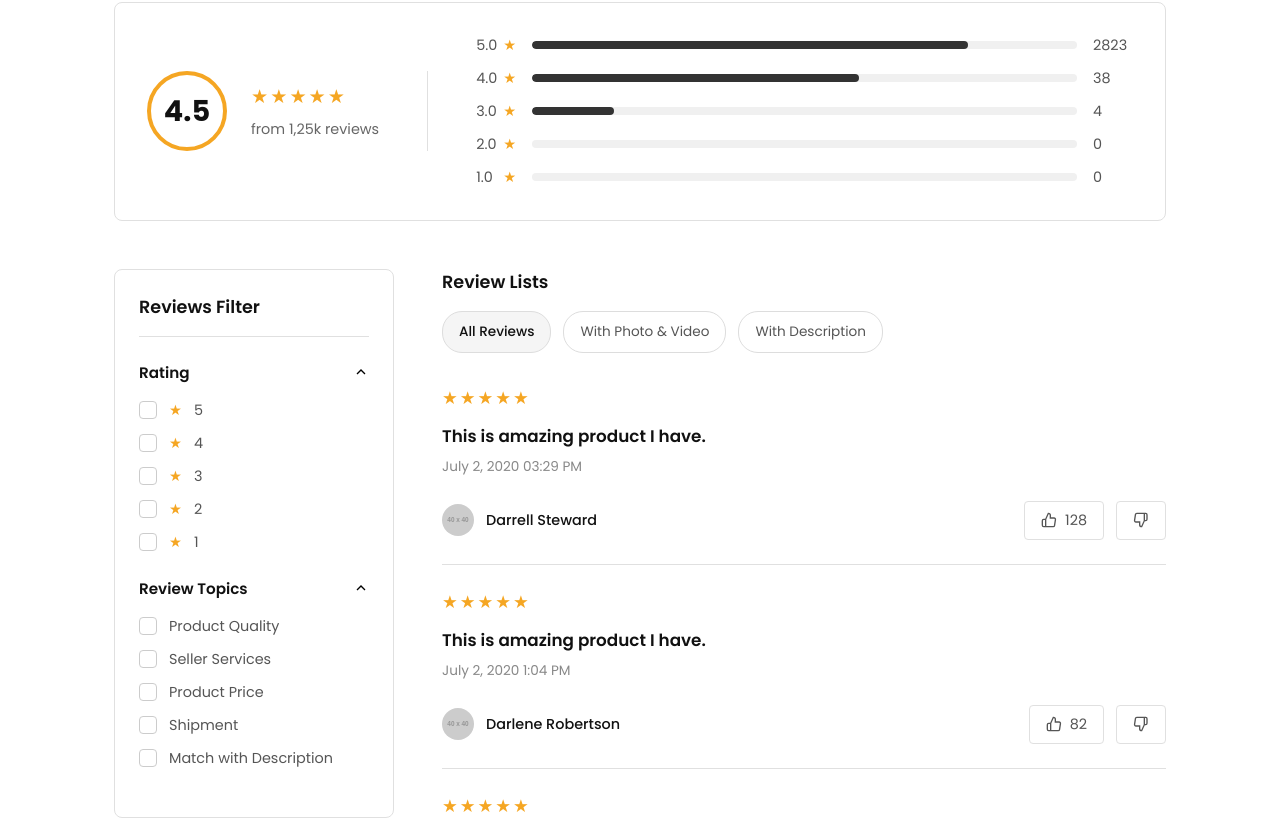
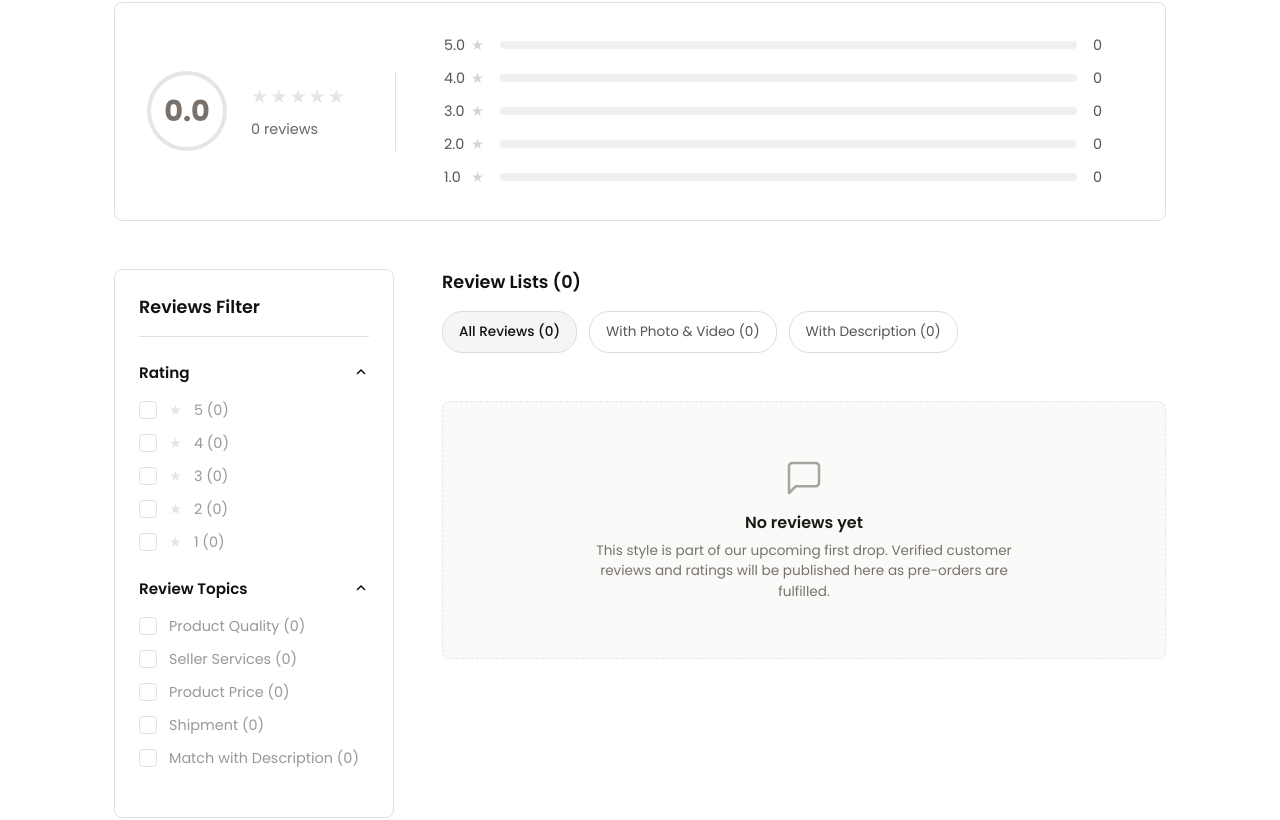
Before and after one commit to rushish-mewada/throve-frontend, a Next.js app: page /product/asymmetric-mandarin-shirt in a window 1280 px wide. Shown: the part 1537-2357 px from the top of the page. Built offline with nearby package versions, Linux system fonts and the light colour scheme; a web font is replaced by a local one.

Commit message:
feat(storefront): update ProductReviews component to show zero reviews with clean empty state

```diff
--- a/src/app/(shop)/product/[handle]/_components/ProductReviews/ProductReviews.js
+++ b/src/app/(shop)/product/[handle]/_components/ProductReviews/ProductReviews.js
@@ -2,6 +2,18 @@ import Image from 'next/image';
 import styles from './ProductReviews.module.css';
 
 export default function ProductReviews() {
+  const reviews = [];
+  const reviewCount = reviews.length;
+  const averageScore = reviewCount > 0 ? '4.5' : '0.0';
+
+  const ratingBars = [
+    { stars: '5.0', percent: 0, count: 0 },
+    { stars: '4.0', percent: 0, count: 0 },
+    { stars: '3.0', percent: 0, count: 0 },
+    { stars: '2.0', percent: 0, count: 0 },
+    { stars: '1.0', percent: 0, count: 0 },
+  ];
+
   return (
     <section className={styles.section}>
       <h2 className={styles.title}>Product Reviews</h2>
@@ -9,25 +21,28 @@ export default function ProductReviews() {
       {/* Top Stats Box */}
       <div className={styles.statsBox}>
         <div className={styles.averageScore}>
-          <div className={styles.scoreCircle}>
-            <span>4.5</span>
+          <div
+            className={styles.scoreCircle}
+            style={reviewCount === 0 ? { borderColor: '#e7e5e4', color: '#78716c' } : undefined}
+          >
+            <span>{averageScore}</span>
           </div>
           <div className={styles.scoreDetails}>
-            <div className={styles.stars}>★★★★★</div>
-            <span className={styles.reviewCount}>from 1,25k reviews</span>
+            <div className={styles.stars} style={reviewCount === 0 ? { color: '#e7e5e4' } : undefined}>
+              ★★★★★
+            </div>
+            <span className={styles.reviewCount}>
+              {reviewCount === 0 ? '0 reviews' : `from ${reviewCount} reviews`}
+            </span>
           </div>
         </div>
 
         <div className={styles.ratingBars}>
-          {[
-            { stars: '5.0', percent: 80, count: 2823 },
-            { stars: '4.0', percent: 60, count: 38 },
-            { stars: '3.0', percent: 15, count: 4 },
-            { stars: '2.0', percent: 0, count: 0 },
-            { stars: '1.0', percent: 0, count: 0 }
-          ].map((bar, i) => (
+          {ratingBars.map((bar, i) => (
             <div key={i} className={styles.barRow}>
-              <span className={styles.barLabel}>{bar.stars} <span className={styles.starIcon}>★</span></span>
+              <span className={styles.barLabel}>
+                {bar.stars} <span className={styles.starIcon} style={bar.count === 0 ? { color: '#d6d3d1' } : undefined}>★</span>
+              </span>
               <div className={styles.barTrack}>
                 <div className={styles.barFill} style={{ width: `${bar.percent}%` }}></div>
               </div>
@@ -49,10 +64,10 @@ export default function ProductReviews() {
             </div>
             <div className={styles.filterList}>
               {[5, 4, 3, 2, 1].map((rating) => (
-                <label key={rating} className={styles.checkboxLabel}>
-                  <input type="checkbox" />
+                <label key={rating} className={styles.checkboxLabel} style={{ opacity: 0.6 }}>
+                  <input type="checkbox" disabled />
                   <span className={styles.checkmark}></span>
-                  <span className={styles.starIcon}>★</span> {rating}
+                  <span className={styles.starIcon} style={{ color: '#d6d3d1' }}>★</span> {rating} (0)
                 </label>
               ))}
             </div>
@@ -65,10 +80,10 @@ export default function ProductReviews() {
             </div>
             <div className={styles.filterList}>
               {['Product Quality', 'Seller Services', 'Product Price', 'Shipment', 'Match with Description'].map((topic, i) => (
-                <label key={i} className={styles.checkboxLabel}>
-                  <input type="checkbox" />
+                <label key={i} className={styles.checkboxLabel} style={{ opacity: 0.6 }}>
+                  <input type="checkbox" disabled />
                   <span className={styles.checkmark}></span>
-                  {topic}
+                  {topic} (0)
                 </label>
               ))}
             </div>
@@ -77,21 +92,55 @@ export default function ProductReviews() {
 
         {/* Right Main Content: Reviews List */}
         <div className={styles.reviewsListContainer}>
-          <h3 className={styles.listTitle}>Review Lists</h3>
+          <h3 className={styles.listTitle}>Review Lists ({reviewCount})</h3>
 
           <div className={styles.tabs}>
-            <button className={`${styles.tabBtn} ${styles.tabActive}`}>All Reviews</button>
-            <button className={styles.tabBtn}>With Photo & Video</button>
-            <button className={styles.tabBtn}>With Description</button>
+            <button className={`${styles.tabBtn} ${styles.tabActive}`}>All Reviews ({reviewCount})</button>
+            <button className={styles.tabBtn}>With Photo & Video (0)</button>
+            <button className={styles.tabBtn}>With Description (0)</button>
           </div>
 
+          {reviews.length === 0 ? (
+            <div
+              style={{
+                padding: '56px 24px',
+                textAlign: 'center',
+                backgroundColor: '#fafaf9',
+                borderRadius: '8px',
+                border: '1px dashed #e7e5e4',
+                marginTop: '16px',
+                display: 'flex',
+                flexDirection: 'column',
+                alignItems: 'center',
+                justifyContent: 'center',
+                gap: '12px',
+              }}
+            >
+              <svg
+                width="40"
+                height="40"
+                viewBox="0 0 24 24"
+                fill="none"
+                stroke="#a8a29e"
+                strokeWidth="1.5"
+                strokeLinecap="round"
+                strokeLinejoin="round"
+              >
+                <path d="M21 15a2 2 0 0 1-2 2H7l-4 4V5a2 2 0 0 1 2-2h14a2 2 0 0 1 2 2z" />
+              </svg>
+              <div>
+                <h4 style={{ fontFamily: 'var(--font-poppins), sans-serif', fontSize: '1rem', fontWeight: 600, color: '#1c1917', margin: '0 0 6px 0' }}>
+                  No reviews yet
+                </h4>
+                <p style={{ fontFamily: 'var(--font-poppins), sans-serif', fontSize: '0.85rem', color: '#78716c', margin: 0, maxWidth: '420px', lineHeight: 1.5 }}>
+                  This style is part of our upcoming first drop. Verified customer reviews and ratings will be published here as pre-orders are fulfilled.
+                </p>
+              </div>
+            </div>
+          ) : (
+            <>
               <div className={styles.reviewItems}>
-            {[
-              { id: 1, name: 'Darrell Steward', date: 'July 2, 2020 03:29 PM', title: 'This is amazing product I have.', likes: 128 },
-              { id: 2, name: 'Darlene Robertson', date: 'July 2, 2020 1:04 PM', title: 'This is amazing product I have.', likes: 82 },
-              { id: 3, name: 'Kathryn Murphy', date: 'June 26, 2020 10:03 PM', title: 'This is amazing product I have.', likes: 9 },
-              { id: 4, name: 'Ronald Richards', date: 'July 7, 2020 10:14 AM', title: 'This is amazing product I have.', likes: 124 }
-            ].map(review => (
+                {reviews.map((review) => (
                   <div key={review.id} className={styles.reviewItem}>
                     <div className={styles.reviewStars}>★★★★★</div>
                     <h4 className={styles.reviewTitle}>{review.title}</h4>
@@ -129,6 +178,8 @@ export default function ProductReviews() {
                   <svg width="20" height="20" viewBox="0 0 24 24" fill="none" stroke="currentColor" strokeWidth="2"><path d="M9 18l6-6-6-6"/></svg>
                 </button>
               </div>
+            </>
+          )}
         </div>
       </div>
     </section>
```
Lines whose indentation alone changed are shown as unchanged.
